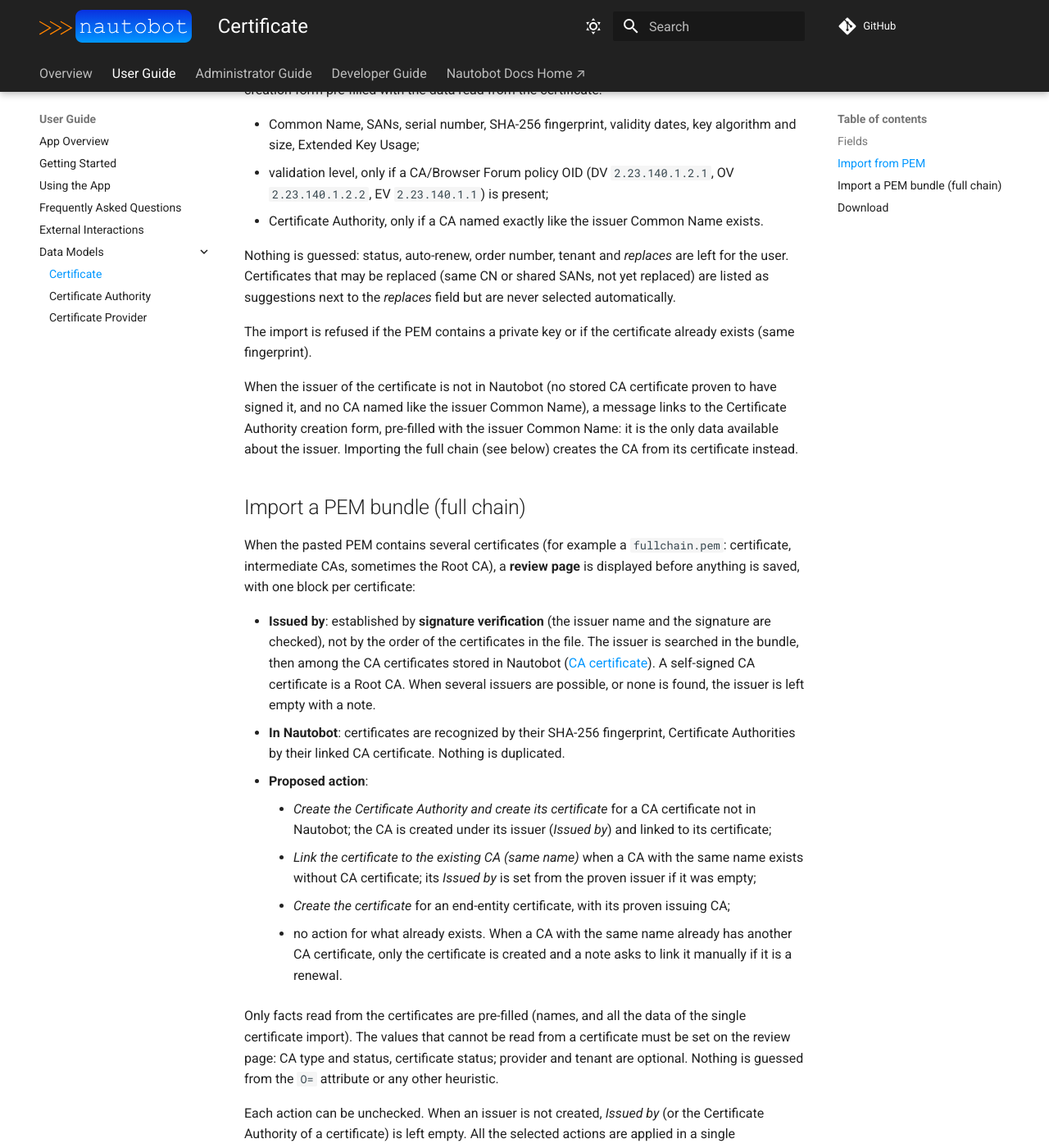
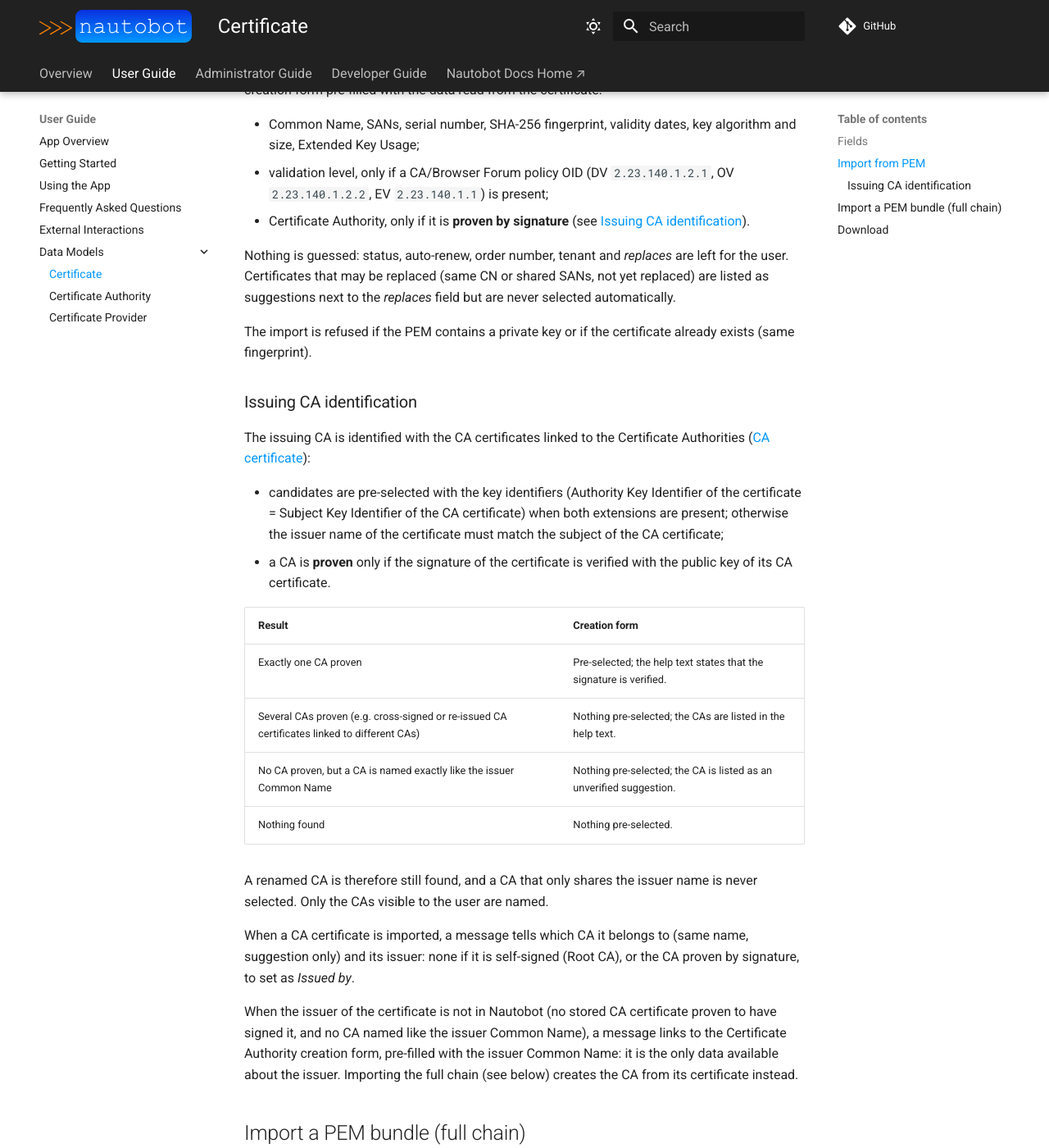
Before and after one commit to HyazOulephant/nautobot-app-ssl-manager, an MkDocs documentation site: the page built from docs/models/certificate.md, in a window 1280 px wide and 1400 px high, scrolled down 1485 px. Shown: the whole window at 82% size. Built offline with MkDocs 1.6.1 and Material for MkDocs 9.7.7, drawn with Linux system fonts in a browser that asks for light colours; comment, search, counter and statistics services are not loaded.

Commit message:
docs: document issuing CA identification by signature

```diff
--- a/docs/models/certificate.md
+++ b/docs/models/certificate.md
@@ -35,11 +35,29 @@ Tags, notes, contacts/teams, custom fields, relationships and change logging are
 
 - Common Name, SANs, serial number, SHA-256 fingerprint, validity dates, key algorithm and size, Extended Key Usage;
 - validation level, only if a CA/Browser Forum policy OID (DV `2.23.140.1.2.1`, OV `2.23.140.1.2.2`, EV `2.23.140.1.1`) is present;
-- Certificate Authority, only if a CA named exactly like the issuer Common Name exists.
+- Certificate Authority, only if it is **proven by signature** (see [Issuing CA identification](#issuing-ca-identification)).
 
 Nothing is guessed: status, auto-renew, order number, tenant and *replaces* are left for the user. Certificates that may be replaced (same CN or shared SANs, not yet replaced) are listed as suggestions next to the *replaces* field but are never selected automatically.
 
 The import is refused if the PEM contains a private key or if the certificate already exists (same fingerprint).
+
+### Issuing CA identification
+
+The issuing CA is identified with the CA certificates linked to the Certificate Authorities ([CA certificate](certificateauthority.md#ca-certificate)):
+
+- candidates are pre-selected with the key identifiers (Authority Key Identifier of the certificate = Subject Key Identifier of the CA certificate) when both extensions are present; otherwise the issuer name of the certificate must match the subject of the CA certificate;
+- a CA is **proven** only if the signature of the certificate is verified with the public key of its CA certificate.
+
+| Result | Creation form |
+| ------ | ------------- |
+| Exactly one CA proven | Pre-selected; the help text states that the signature is verified. |
+| Several CAs proven (e.g. cross-signed or re-issued CA certificates linked to different CAs) | Nothing pre-selected; the CAs are listed in the help text. |
+| No CA proven, but a CA is named exactly like the issuer Common Name | Nothing pre-selected; the CA is listed as an unverified suggestion. |
+| Nothing found | Nothing pre-selected. |
+
+A renamed CA is therefore still found, and a CA that only shares the issuer name is never selected. Only the CAs visible to the user are named.
+
+When a CA certificate is imported, a message tells which CA it belongs to (same name, suggestion only) and its issuer: none if it is self-signed (Root CA), or the CA proven by signature, to set as *Issued by*.
 
 When the issuer of the certificate is not in Nautobot (no stored CA certificate proven to have signed it, and no CA named like the issuer Common Name), a message links to the Certificate Authority creation form, pre-filled with the issuer Common Name: it is the only data available about the issuer. Importing the full chain (see below) creates the CA from its certificate instead.
 
```
Also changed, not shown: docs/dev/arch_decision.md (+1 -1 lines), docs/models/certificateauthority.md (+2 -0 lines), docs/user/app_getting_started.md (+1 -1 lines), docs/user/faq.md (+1 -1 lines).
